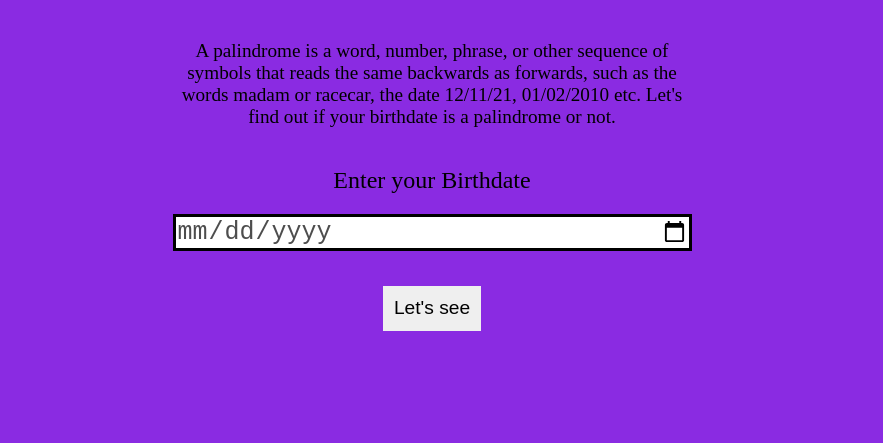
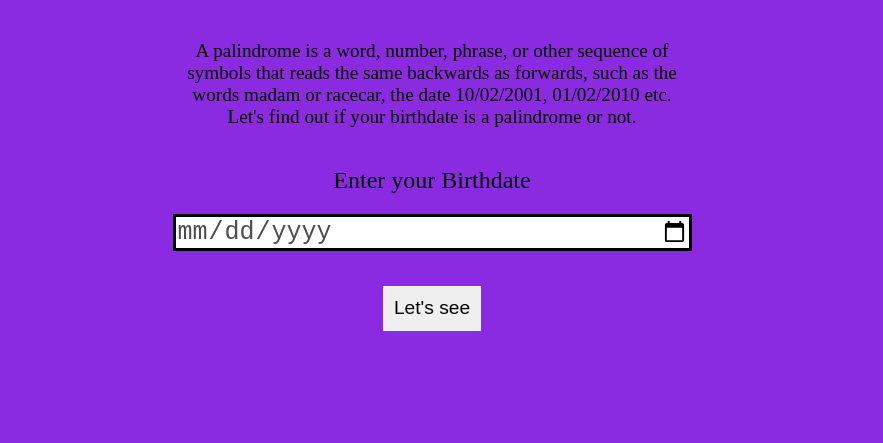
Before and after one commit to Prachi-Gore/palindrome-birthday, a plain HTML site: page index.html in a window 1280 px wide. Shown: the part 110-553 px from the top of the page, without its empty margins (208-1091 px from the left). Drawn offline with Linux system fonts and the light colour scheme.

Commit message:
Update index.html

```diff
--- a/index.html
+++ b/index.html
@@ -9,7 +9,7 @@
 </head>
 <body>
     <h1>Palindrome Birthday 🎂</h1>
-    <p>A palindrome is a word, number, phrase, or other sequence of symbols that reads the same backwards as forwards, such as the words madam or racecar, the date 12/11/21, 01/02/2010 etc. Let's find out if your birthdate is a palindrome or not.</p>
+    <p>A palindrome is a word, number, phrase, or other sequence of symbols that reads the same backwards as forwards, such as the words madam or racecar, the date 10/02/2001, 01/02/2010 etc. Let's find out if your birthdate is a palindrome or not.</p>
     <label for="date">Enter your Birthdate</label>
     <input id="date" type="date"/>
     <button class="see">Let's see</button>
```
